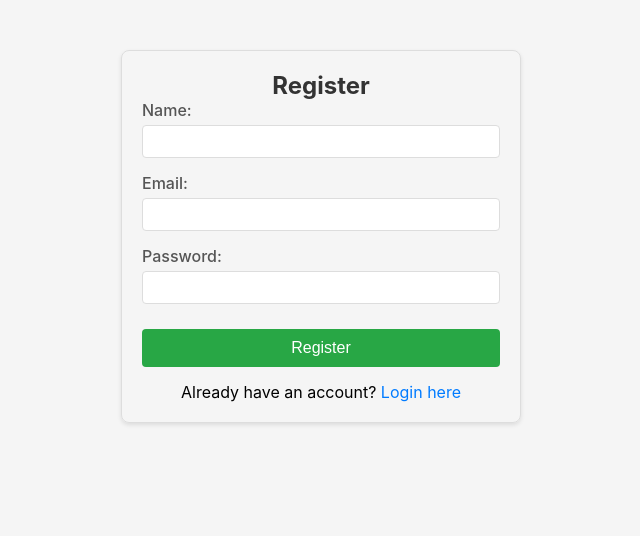
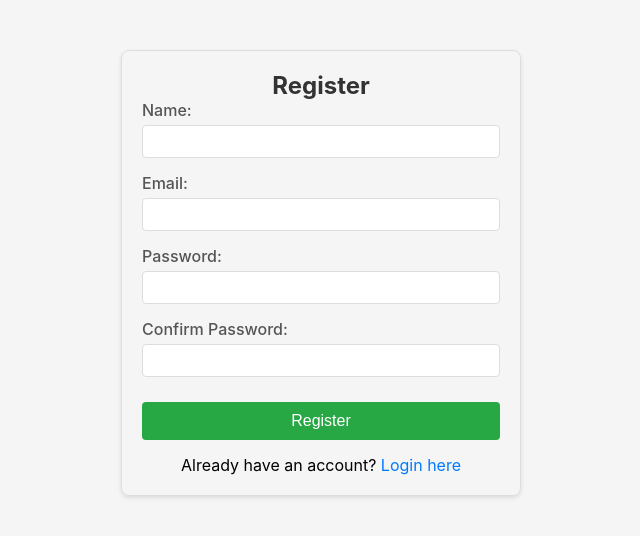
Before and after one commit to LucasEspitia/TaskManagerApp, an Angular app in the folder frontend/: page /register in a window 1280 px wide. Shown: the top 536 px of the page, without its empty margins (319-959 px from the left). Built offline with nearby package versions, Linux system fonts and the light colour scheme.

Commit message:
feath(form): Implementing Reactive Forms in Log in and Register

```diff
--- a/frontend/src/app/components/login/login.component.html
+++ b/frontend/src/app/components/login/login.component.html
@@ -1,22 +1,36 @@
 <div class="login-container">
   <h2>Login</h2>
-  <form (ngSubmit)="onSubmit()">
-    <!-- TODO for candidates: Add form validation -->
+
+  <form [formGroup]="loginForm" (ngSubmit)="onSubmit()">
+    <!-- EMAIL -->
     <div class="form-group">
-      <label for="email">Email:</label>
-      <input type="email" id="email" [(ngModel)]="email" name="email" required />
+      <label>Email:</label>
+
+      <input type="email" formControlName="email" />
+
+      <div class="error-message" *ngIf="email?.touched && email?.invalid">
+        <span *ngIf="email?.errors?.['required']">Email is required.</span>
+        <span *ngIf="email?.errors?.['email']">Invalid email format.</span>
+      </div>
     </div>
 
+    <!-- PASSWORD -->
     <div class="form-group">
-      <label for="password">Password:</label>
-      <input type="password" id="password" [(ngModel)]="password" name="password" required />
+      <label>Password:</label>
+
+      <input type="password" formControlName="password" />
+
+      <div class="error-message" *ngIf="password?.touched && password?.invalid">
+        <span *ngIf="password?.errors?.['required']">Password is required.</span>
+      </div>
     </div>
 
+    <!-- API Error -->
     <div class="error-message" *ngIf="errorMessage">
       {{ errorMessage }}
     </div>
 
-    <button type="submit">Login</button>
+    <button type="submit" [disabled]="loginForm.invalid">Login</button>
   </form>
 
   <p>Don't have an account? <a routerLink="/register">Register here</a></p>
--- a/frontend/src/app/components/login/login.component.ts
+++ b/frontend/src/app/components/login/login.component.ts
@@ -1,34 +1,53 @@
 import { Component } from '@angular/core';
 import { CommonModule } from '@angular/common';
-import { FormsModule } from '@angular/forms';
 import { Router, RouterLink } from '@angular/router';
 import { AuthService } from '../../services/auth.service';
+import { FormBuilder, FormGroup, Validators, ReactiveFormsModule } from '@angular/forms';
 
 @Component({
   selector: 'app-login',
   standalone: true,
-  imports: [CommonModule, FormsModule, RouterLink],
+  imports: [CommonModule, RouterLink, ReactiveFormsModule],
   templateUrl: './login.component.html',
   styleUrl: './login.component.css',
 })
 export class LoginComponent {
-  email = '';
-  password = '';
+  loginForm: FormGroup;
   errorMessage = '';
 
   constructor(
+    private fb: FormBuilder,
     private authService: AuthService,
     private router: Router,
-  ) {}
+  ) {
+    // Build reactive form
+    this.loginForm = this.fb.group({
+      email: ['', [Validators.required, Validators.email]],
+      password: ['', [Validators.required, Validators.minLength(6)]],
+    });
+  }
 
-  // TODO for candidates: Add form validation
-  // TODO for candidates: Handle errors and show user feedback
+  // getters for template
+  get email() {
+    return this.loginForm.get('email');
+  }
+
+  get password() {
+    return this.loginForm.get('password');
+  }
+
   onSubmit() {
-    try {
-      // FIXME: This will fail because login is not implemented in AuthService
-      this.authService.login({ email: this.email, password: this.password }).subscribe({
-        next: (response) => {
-          // TODO: Store token and navigate to tasks
+    if (this.loginForm.invalid) {
+      this.loginForm.markAllAsTouched();
+      return;
+    }
+
+    this.errorMessage = '';
+
+    const { email, password } = this.loginForm.value;
+
+    this.authService.login({ email, password }).subscribe({
+      next: () => {
         this.router.navigate(['/tasks']);
       },
       error: (error) => {
@@ -36,8 +55,5 @@ export class LoginComponent {
         console.error('Login error:', error);
       },
     });
-    } catch (error) {
-      this.errorMessage = 'Login functionality not yet implemented';
   }
 }
-}
--- a/frontend/src/app/components/register/register.component.html
+++ b/frontend/src/app/components/register/register.component.html
@@ -1,32 +1,66 @@
 <div class="register-container">
   <h2>Register</h2>
-  <form (ngSubmit)="onSubmit()">
-    <!-- TODO for candidates: Add form validation -->
-    <!-- TODO for candidates: Add password confirmation field -->
+
+  <form [formGroup]="registerForm" (ngSubmit)="onSubmit()">
+    <!-- NAME -->
     <div class="form-group">
       <label for="name">Name:</label>
-      <input type="text" id="name" [(ngModel)]="name" name="name" required />
+      <input id="name" type="text" formControlName="name" />
+
+      <div class="error-message" *ngIf="name?.touched && name?.invalid">
+        <span *ngIf="name?.errors?.['required']">Name is required.</span>
+        <span *ngIf="name?.errors?.['minlength']"> Name must be at least 2 characters. </span>
+      </div>
     </div>
 
+    <!-- EMAIL -->
     <div class="form-group">
       <label for="email">Email:</label>
-      <input type="email" id="email" [(ngModel)]="email" name="email" required />
+      <input id="email" type="email" formControlName="email" />
+
+      <div class="error-message" *ngIf="email?.touched && email?.invalid">
+        <span *ngIf="email?.errors?.['required']">Email is required.</span>
+        <span *ngIf="email?.errors?.['email']">Invalid email format.</span>
+      </div>
     </div>
 
+    <!-- PASSWORD -->
     <div class="form-group">
       <label for="password">Password:</label>
-      <input type="password" id="password" [(ngModel)]="password" name="password" required />
+      <input id="password" type="password" formControlName="password" />
+
+      <div class="error-message" *ngIf="password?.touched && password?.invalid">
+        <span *ngIf="password?.errors?.['required']">Password is required.</span>
+        <span *ngIf="password?.errors?.['minlength']">
+          Password must be at least 6 characters.
+        </span>
+      </div>
     </div>
 
+    <!-- CONFIRM PASSWORD -->
+    <div class="form-group">
+      <label for="confirmPassword">Confirm Password:</label>
+      <input id="confirmPassword" type="password" formControlName="confirmPassword" />
+
+      <div
+        class="error-message"
+        *ngIf="confirmPassword?.touched && registerForm.errors?.['mismatch']"
+      >
+        Passwords do not match.
+      </div>
+    </div>
+
+    <!-- Success -->
     <div class="success-message" *ngIf="successMessage">
       {{ successMessage }}
     </div>
 
+    <!-- Error -->
     <div class="error-message" *ngIf="errorMessage">
       {{ errorMessage }}
     </div>
 
-    <button type="submit">Register</button>
+    <button type="submit" [disabled]="registerForm.invalid">Register</button>
   </form>
 
   <p>Already have an account? <a routerLink="/login">Login here</a></p>
--- a/frontend/src/app/components/register/register.component.ts
+++ b/frontend/src/app/components/register/register.component.ts
@@ -1,40 +1,76 @@
 import { Component } from '@angular/core';
 import { CommonModule } from '@angular/common';
-import { FormsModule } from '@angular/forms';
 import { Router, RouterLink } from '@angular/router';
 import { AuthService } from '../../services/auth.service';
+import { FormBuilder, FormGroup, Validators, ReactiveFormsModule } from '@angular/forms';
 
 @Component({
   selector: 'app-register',
   standalone: true,
-  imports: [CommonModule, FormsModule, RouterLink],
+  imports: [CommonModule, RouterLink, ReactiveFormsModule],
   templateUrl: './register.component.html',
   styleUrl: './register.component.css',
 })
 export class RegisterComponent {
-  email = '';
-  password = '';
-  name = '';
+  registerForm: FormGroup;
   errorMessage = '';
   successMessage = '';
 
   constructor(
+    private fb: FormBuilder,
     private authService: AuthService,
     private router: Router,
-  ) {}
+  ) {
+    // Build reactive form
+    this.registerForm = this.fb.group(
+      {
+        name: ['', [Validators.required, Validators.minLength(2)]],
+        email: ['', [Validators.required, Validators.email]],
+        password: ['', [Validators.required, Validators.minLength(6)]],
+        confirmPassword: ['', [Validators.required]],
+      },
+      {
+        validators: this.passwordMatchValidator,
+      },
+    );
+  }
 
-  // TODO for candidates: Add form validation
-  // TODO for candidates: Add password confirmation field
-  // TODO for candidates: Handle errors and show user feedback
+  // Custom validator to check if passwords match
+  passwordMatchValidator(form: FormGroup) {
+    const pass = form.get('password')?.value;
+    const confirm = form.get('confirmPassword')?.value;
+    return pass === confirm ? null : { mismatch: true };
+  }
+
+  // Getters
+  get name() {
+    return this.registerForm.get('name');
+  }
+  get email() {
+    return this.registerForm.get('email');
+  }
+  get password() {
+    return this.registerForm.get('password');
+  }
+  get confirmPassword() {
+    return this.registerForm.get('confirmPassword');
+  }
+
   onSubmit() {
-    this.authService
-      .register({ email: this.email, password: this.password, name: this.name })
-      .subscribe({
-        next: (response) => {
+    if (this.registerForm.invalid) {
+      this.registerForm.markAllAsTouched();
+      return;
+    }
+
+    this.errorMessage = '';
+    this.successMessage = '';
+
+    const { name, email, password } = this.registerForm.value;
+
+    this.authService.register({ name, email, password }).subscribe({
+      next: () => {
         this.successMessage = 'Registration successful! Redirecting to login...';
-          setTimeout(() => {
-            this.router.navigate(['/login']);
-          }, 2000);
+        setTimeout(() => this.router.navigate(['/login']), 2000);
       },
       error: (error) => {
         this.errorMessage = error.error?.message || 'Registration failed. Please try again.';
```
Lines whose indentation alone changed are shown as unchanged.
